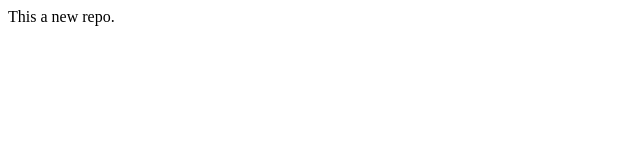
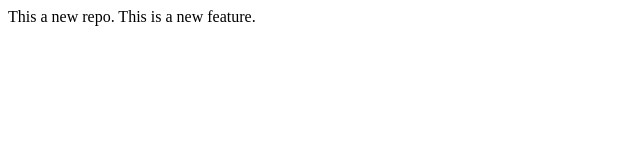
Before and after one commit to Sujeev2406/localrepo, a plain HTML site: page index.html in a window 1280 px wide. Shown: the whole page, without its empty margins (0-640 px from the left). Drawn offline with Linux system fonts and the light colour scheme.

Commit message:
Add new feature

```diff
--- a/index.html
+++ b/index.html
@@ -1 +1,2 @@
 <pr>This a new repo.</pr>
+<pr>This is a new feature.</pr>
```
